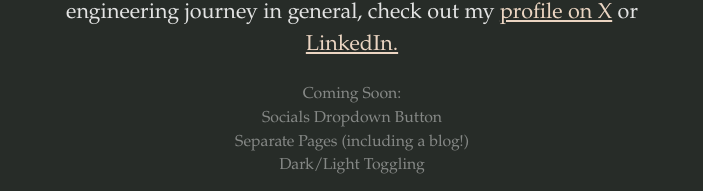
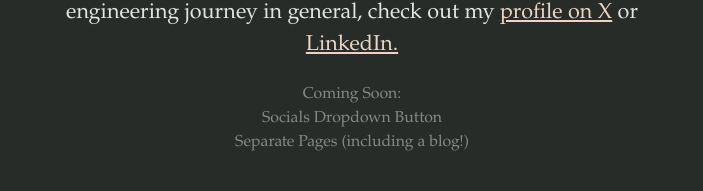
Before and after one commit to dylanbriar/Briar, a Vue app: page / in a window 1280 px wide. Shown: the part 1792-1983 px from the top of the page, without its empty margins (288-991 px from the left). After the commit the page ends 1962 px from the top, so only its background shows below. Built offline with nearby package versions, Linux system fonts and the light colour scheme.

Commit message:
forgot to update the coming soon

```diff
--- a/src/components/LandingPage.vue
+++ b/src/components/LandingPage.vue
@@ -44,7 +44,7 @@
     </div>
     <div id="portSignOff">
       <p>&nbsp;&nbsp;&nbsp;&nbsp;To hear about updates to this website, or updates from my engineering journey in general, check out my <a href="https://twitter.com/DylanBriar">profile on X</a> or <a href="https://www.linkedin.com/in/dylanbriar/">LinkedIn.</a></p>
-      <p id="comingSoon">Coming Soon: <br> Socials Dropdown Button <br> Separate Pages (including a blog!) <br> Dark/Light Toggling</p>
+      <p id="comingSoon">Coming Soon: <br> Socials Dropdown Button <br> Separate Pages (including a blog!)</p>
     </div>
   </div>
 </template>
```
